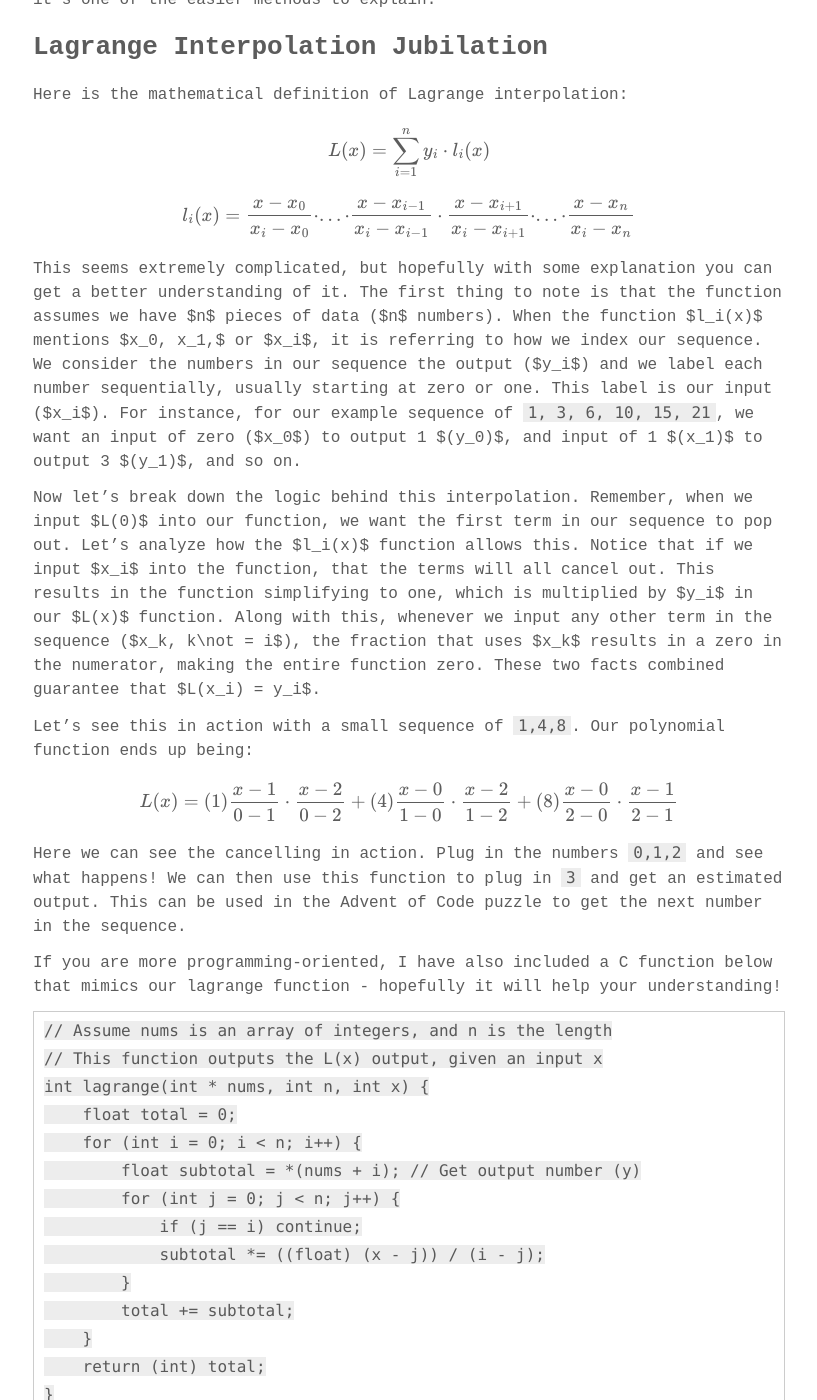
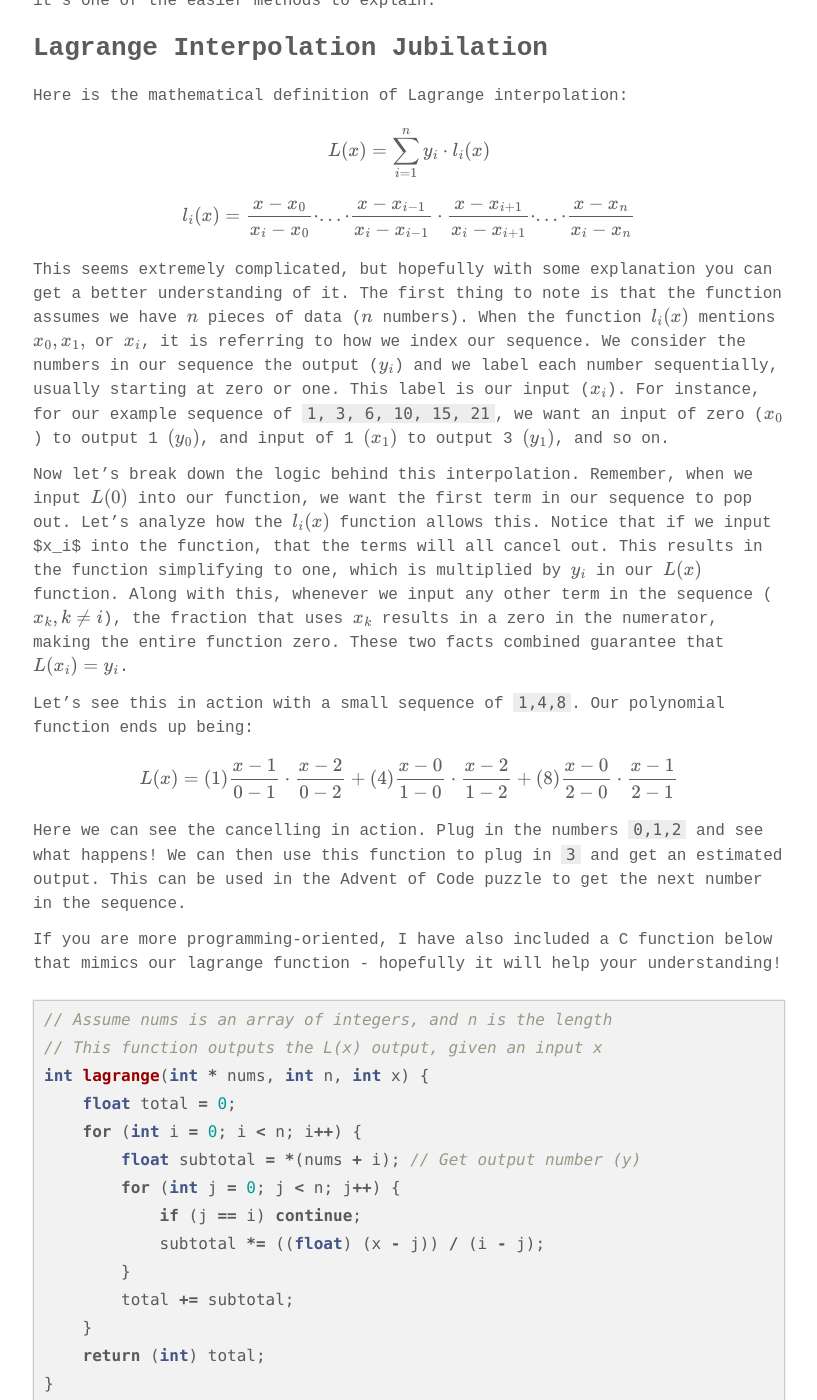
Before and after one commit to bunceandbean/bunceandbean.github.io, a Jekyll site: the page built from docs/_posts/2024-10-28-advent-day-9.md, in a window 1280 px wide and 1400 px high, scrolled down 2523 px. Shown: the whole window, without its empty margins (231-1048 px from the left). Built offline with Jekyll 4.4.1, drawn with Linux system fonts in a browser that asks for light colours; some web fonts are replaced; formulas are drawn with MathJax 3; some of the changed text lies outside the part shown.

Commit message:
Update 2024-10-28-advent-day-9.md

````diff
--- a/docs/_posts/2024-10-28-advent-day-9.md
+++ b/docs/_posts/2024-10-28-advent-day-9.md
@@ -30,7 +30,7 @@ The initial differences between the first terms are the second line, the differe
 
 The term *Polynomial Interpolation* sounds a bit scary, so let's break it down into its individual components.
 
-A polynomial is simply a set of terms containing a variable and a coefficient that are being added, subtracted, multiplied, or divided by each other. In more simple terms, its math things that look like $3x^2 + 2x - 5$. We are all introduced to polynomials in our first algebra class, so they should be familiar.
+A polynomial is simply a set of terms containing a variable and a coefficient that are being added, subtracted, multiplied, or divided by each other. In more simple terms, its math things that look like $$3x^2 + 2x - 5$$. We are all introduced to polynomials in our first algebra class, so they should be familiar.
 
 Interpolation is a little bit more complicated. Essentially, it is the process of taking discrete data (a set of numbers) and attempting to estimate new data points based on the past data points. Much of the time, this involves trying to fit a function around the data points. For polynomial interpolation, we attempt to find a polynomial that will output the numbers we see in our data - that way we can use the polynomial to estimate new data points. A good visual example can be seen below.
 
@@ -52,9 +52,9 @@ $$L(x) = \sum_{i=1}^{n} y_i \cdot l_i(x)$$
 
 $$l_i(x) = \frac{x - x_0}{x_i - x_0} \cdot... \cdot\frac{x - x_{i-1}}{x_i - x_{i-1}}\cdot\frac{x - x_{i+1}}{x_i - x_{i+1}}\cdot...\cdot\frac{x - x_n}{x_i - x_n}$$
 
-This seems extremely complicated, but hopefully with some explanation you can get a better understanding of it. The first thing to note is that the function assumes we have $n$ pieces of data ($n$ numbers). When the function $l_i(x)$ mentions $x_0, x_1,$ or $x_i$, it is referring to how we index our sequence. We consider the numbers in our sequence the output ($y_i$) and we label each number sequentially, usually starting at zero or one. This label is our input ($x_i$). For instance, for our example sequence of `1, 3, 6, 10, 15, 21`, we want an input of zero ($x_0$) to output 1 $(y_0)$, and input of 1 $(x_1)$ to output 3 $(y_1)$, and so on.
+This seems extremely complicated, but hopefully with some explanation you can get a better understanding of it. The first thing to note is that the function assumes we have $$n$$ pieces of data ($$n$$ numbers). When the function $$l_i(x)$$ mentions $$x_0, x_1,$$ or $$x_i$$, it is referring to how we index our sequence. We consider the numbers in our sequence the output ($$y_i$$) and we label each number sequentially, usually starting at zero or one. This label is our input ($$x_i$$). For instance, for our example sequence of `1, 3, 6, 10, 15, 21`, we want an input of zero ($$x_0$$) to output 1 $$(y_0)$$, and input of 1 $$(x_1)$$ to output 3 $$(y_1)$$, and so on.
 
-Now let's break down the logic behind this interpolation. Remember, when we input $L(0)$ into our function, we want the first term in our sequence to pop out. Let's analyze how the $l_i(x)$ function allows this. Notice that if we input $x_i$ into the function, that the terms will all cancel out. This results in the function simplifying to one, which is multiplied by $y_i$ in our $L(x)$ function. Along with this, whenever we input any other term in the sequence ($x_k, k\not = i$), the fraction that uses $x_k$ results in a zero in the numerator, making the entire function zero. These two facts combined guarantee that $L(x_i) = y_i$.
+Now let's break down the logic behind this interpolation. Remember, when we input $$L(0)$$ into our function, we want the first term in our sequence to pop out. Let's analyze how the $$l_i(x)$$ function allows this. Notice that if we input $x_i$ into the function, that the terms will all cancel out. This results in the function simplifying to one, which is multiplied by $$y_i$$ in our $$L(x)$$ function. Along with this, whenever we input any other term in the sequence ($$x_k, k\not = i$$), the fraction that uses $$x_k$$ results in a zero in the numerator, making the entire function zero. These two facts combined guarantee that $$L(x_i) = y_i$$.
 
 Let's see this in action with a small sequence of `1,4,8`. Our polynomial function ends up being:
 
@@ -64,7 +64,7 @@ Here we can see the cancelling in action. Plug in the numbers `0,1,2` and see wh
 
 If you are more programming-oriented, I have also included a C function below that mimics our lagrange function - hopefully it will help your understanding!
 
-```C
+```c++
 // Assume nums is an array of integers, and n is the length
 // This function outputs the L(x) output, given an input x
 int lagrange(int * nums, int n, int x) {
````
